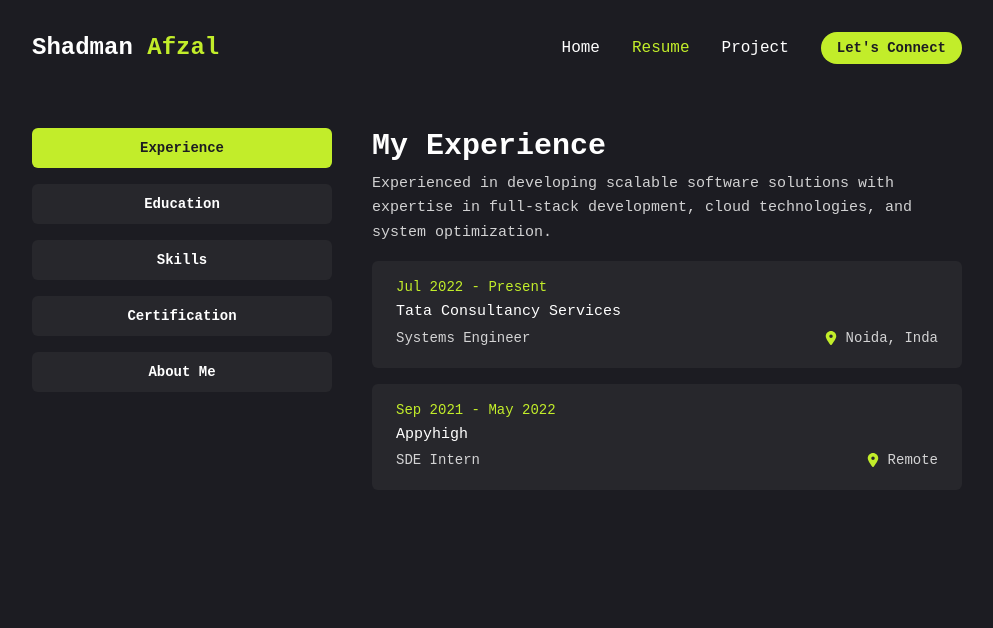
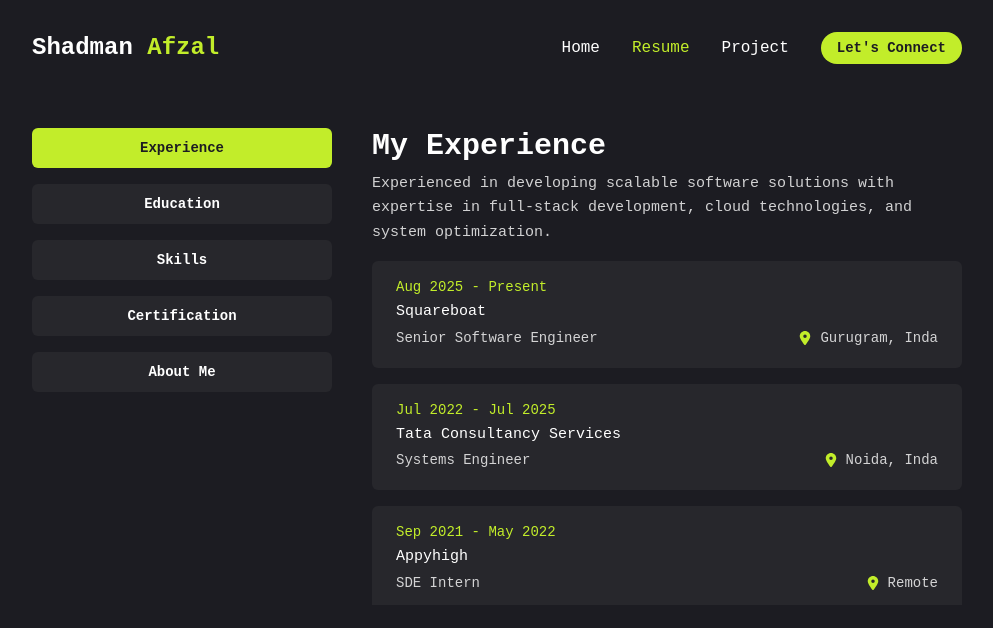
Before and after one commit to ShadmanAfzal/portfolio-next-js, a Next.js app: page /resume in a window 1280 px wide. Shown: the top 628 px of the page, without its empty margins (143-1136 px from the left). Built offline with nearby package versions, Linux system fonts and the light colour scheme; a web font is replaced by a local one.

Commit message:
add: new experience

```diff
--- a/src/components/resume/Experience.tsx
+++ b/src/components/resume/Experience.tsx
@@ -7,12 +7,22 @@
 const Experience = () => {
   const [experiences, setExperiences] = useState([
     {
+      company: 'Squareboat',
+      position: 'Senior Software Engineer',
+      location: 'Gurugram, Inda',
+      startDate: moment('2025-08-04', 'YYYY-MM-DD'),
+      endDate: undefined,
+      isCurrent: true,
+      description: [],
+      showMore: false,
+    },
+    {
       company: 'Tata Consultancy Services',
       position: 'Systems Engineer',
       location: 'Noida, Inda',
       startDate: moment('2022-07-21', 'YYYY-MM-DD'),
-      endDate: undefined,
-      isCurrent: true,
+      endDate: moment('2025-07-31', 'YYYY-MM-DD'),
+      isCurrent: false,
       description: [
         'Worked on multiple projects using the PERN stack, focusing on Node.js and React.js.',
         'Utilized a range of industry-standard tools including Jira, Contentful, ServiceNow, AWS, Docker, and more.',
```
